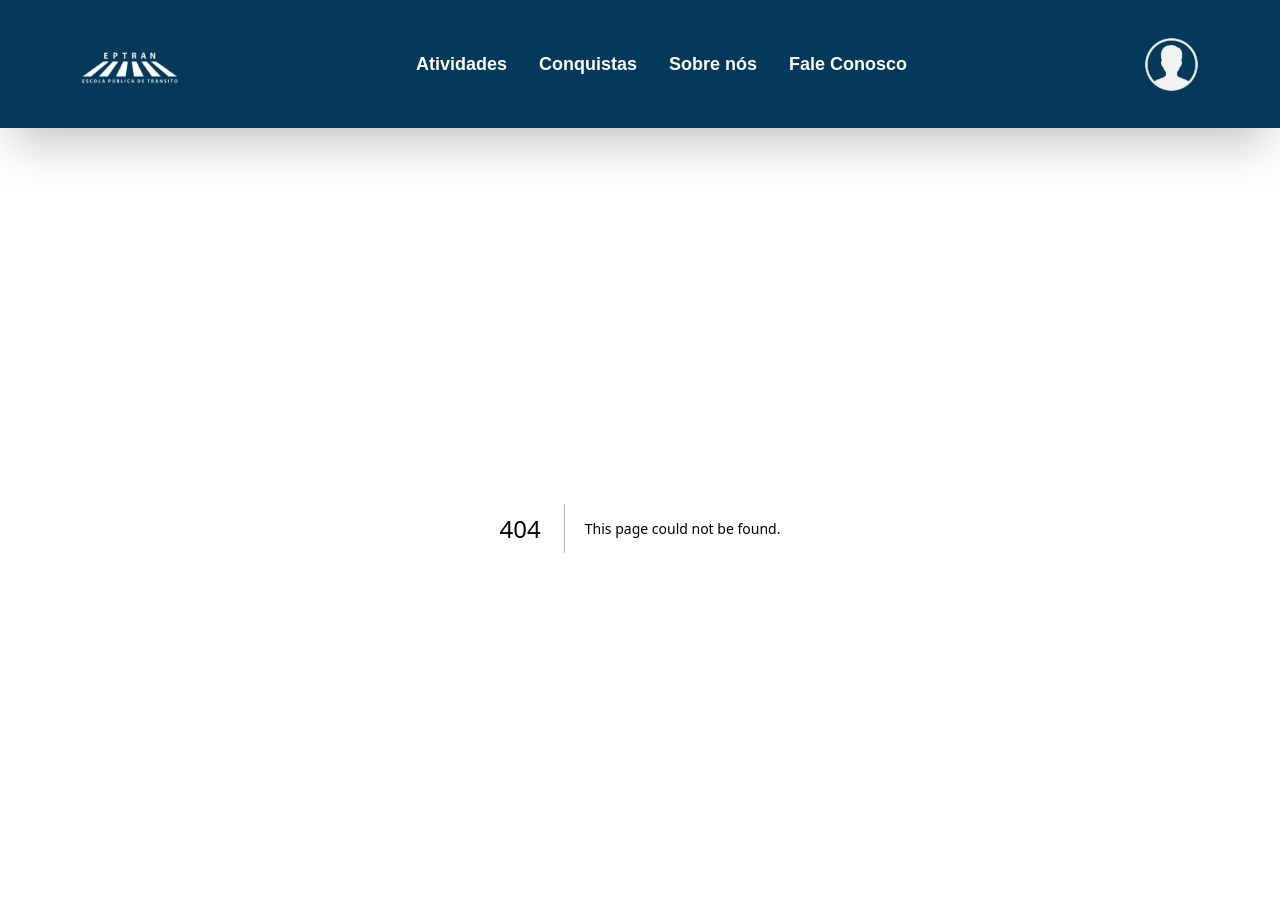
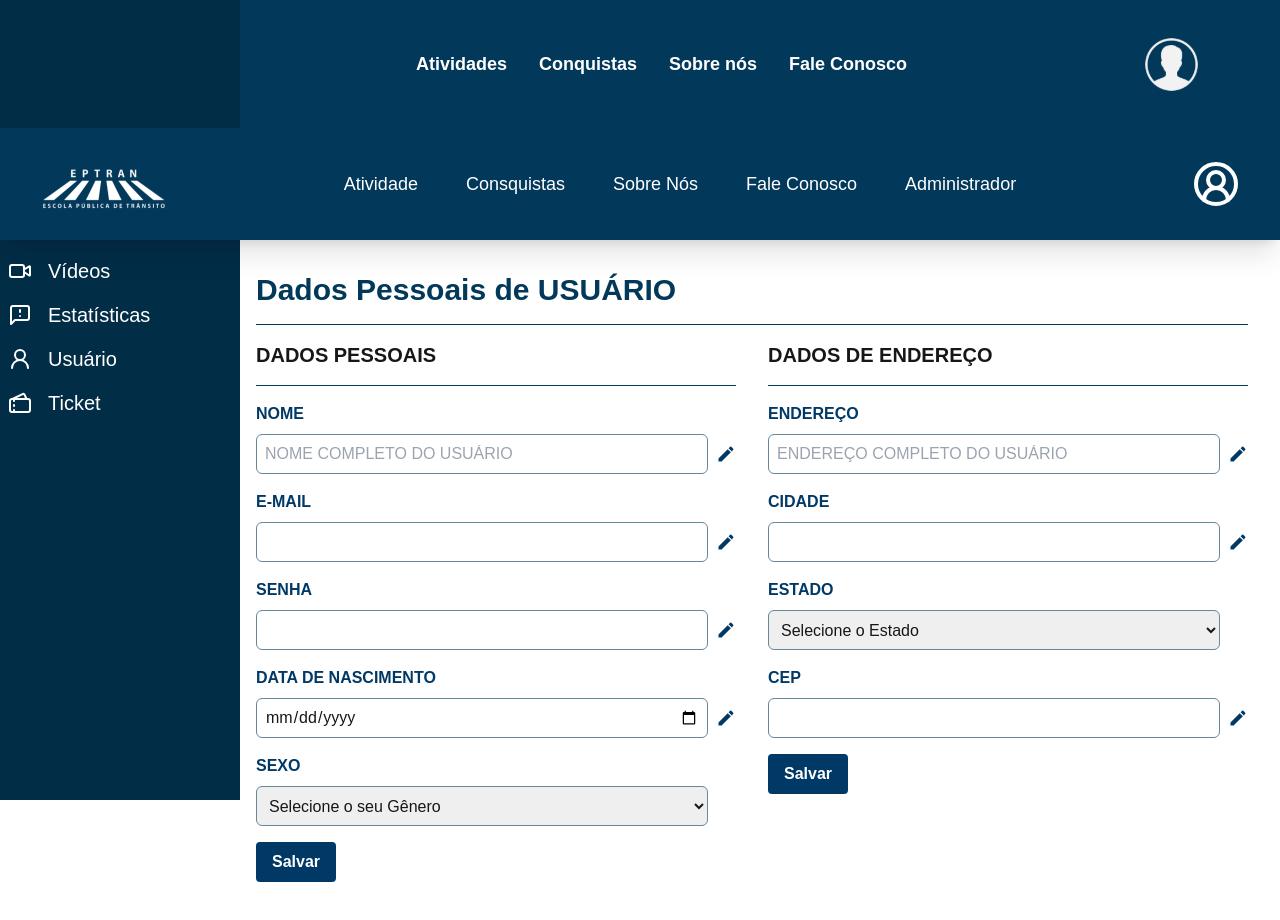
Before and after one commit to mat-cesconetto/eptran, a Next.js app in the folder eptran_nextjs/: page /adm/dados-usuarios in a window 1280 px wide. Before the commit this address had no page. Shown: the top 920 px of the page. Built offline with nearby package versions, Linux system fonts and the light colour scheme.

Commit message:
Dados Usuarios

```diff
--- /dev/null
+++ b/eptran_nextjs/src/app/adm/dados-usuarios/page.tsx
@@ -0,0 +1,206 @@
+"use client";
+
+import React, { useState } from 'react';
+
+interface FormData {
+  nome: string;
+  email: string;
+  senha: string;
+  dataNascimento: string;
+  sexo: string;
+  endereco: string;
+  cidade: string;
+  estado: string;
+  cep: string;
+}
+
+export default function DadosUsuarios() {
+  const [formData, setFormData] = useState<FormData>({
+    nome: '',
+    email: '',
+    senha: '',
+    dataNascimento: '',
+    sexo: '',
+    endereco: '',
+    cidade: '',
+    estado: '',
+    cep: '',
+  });
+
+  const handleInputChange = (e: React.ChangeEvent<HTMLInputElement | HTMLSelectElement>) => {
+    const { id, value } = e.target;
+    setFormData(prevData => ({
+      ...prevData,
+      [id]: value,
+    }));
+  };
+
+  const handleSubmit = (e: React.FormEvent<HTMLFormElement>) => {
+    e.preventDefault();
+    console.log('Form data submitted:', formData);
+    // Here you would typically send the data to your backend
+  };
+
+  return (
+    <main className="w-full min-h-screen p-4 md:p-8 lg:pl-64 lg:pt-36 lg:mr-80">
+      <h1 className="text-darkBlue-500 font-bold text-2xl md:text-3xl mb-4">
+        Dados Pessoais de USUÁRIO
+      </h1>
+      <hr className="bg-darkBlue-500 my-4 border-1 border-darkBlue-500 rounded-full" />
+
+      <div className="grid md:grid-cols-2 gap-8">
+        <div>
+          <h2 className="text-xl font-semibold mb-4">DADOS PESSOAIS</h2>
+          <hr className="bg-darkBlue-400 w-full my-4 border-1 border-darkBlue-500 rounded-full" />
+
+          <form onSubmit={handleSubmit} className="space-y-4">
+            <InputField
+              label="NOME"
+              id="nome"
+              type="text"
+              placeholder="NOME COMPLETO DO USUÁRIO"
+              value={formData.nome}
+              onChange={handleInputChange}
+            />
+            <InputField
+              label="E-MAIL"
+              id="email"
+              type="email"
+              value={formData.email}
+              onChange={handleInputChange}
+            />
+            <InputField
+              label="SENHA"
+              id="senha"
+              type="password"
+              value={formData.senha}
+              onChange={handleInputChange}
+            />
+            <InputField
+              label="DATA DE NASCIMENTO"
+              id="dataNascimento"
+              type="date"
+              value={formData.dataNascimento}
+              onChange={handleInputChange}
+            />
+            <div className="space-y-2 w-auto mr-7">
+              <label htmlFor="sexo" className="block font-semibold text-darkBlue-400">
+                SEXO
+              </label>
+              <select
+                id="sexo"
+                className="w-full border-darkBlue-300 border rounded-md h-10 px-2"
+                value={formData.sexo}
+                onChange={handleInputChange}
+              >
+                <option value="" disabled>Selecione o seu Gênero</option>
+                <option value="Feminino">Feminino</option>
+                <option value="Masculino">Masculino</option>
+                <option value="Prefiro não Informar">Prefiro não Informar</option>
+              </select>
+            </div>
+            <button
+              className="bg-darkBlue-400 hover:bg-darkBlue-600 text-white font-bold py-2 px-4 rounded w-full md:w-auto"
+              type="submit"
+            >
+              Salvar
+            </button>
+          </form>
+        </div>
+
+        <div>
+          <h2 className="text-xl font-semibold mb-4">DADOS DE ENDEREÇO</h2>
+          <hr className="bg-darkBlue-400 w-full my-4 border-1 border-darkBlue-500 rounded-full" />
+
+          <form onSubmit={handleSubmit} className="space-y-4">
+            <InputField
+              label="ENDEREÇO"
+              id="endereco"
+              type="text"
+              placeholder="ENDEREÇO COMPLETO DO USUÁRIO"
+              value={formData.endereco}
+              onChange={handleInputChange}
+            />
+            <InputField
+              label="CIDADE"
+              id="cidade"
+              type="text"
+              value={formData.cidade}
+              onChange={handleInputChange}
+            />
+            <div className="space-y-2 mr-7 w-auto">
+              <label htmlFor="estado" className="block font-semibold text-darkBlue-400">
+                ESTADO
+              </label>
+              <select
+                id="estado"
+                className="w-full border-darkBlue-300 border rounded-md h-10 px-2"
+                value={formData.estado}
+                onChange={handleInputChange}
+              >
+                <option value="" disabled>Selecione o Estado</option>
+                <option value="São Paulo">São Paulo</option>
+                <option value="Rio de Janeiro">Rio de Janeiro</option>
+                <option value="Minas Gerais">Minas Gerais</option>
+                <option value="Bahia">Bahia</option>
+                <option value="Outros">Outros</option>
+              </select>
+            </div>
+            <InputField
+              label="CEP"
+              id="cep"
+              type="text"
+              value={formData.cep}
+              onChange={handleInputChange}
+            />
+            <button
+              className="bg-darkBlue-400 hover:bg-darkBlue-600 text-white font-bold py-2 px-4 rounded w-full md:w-auto"
+              type="submit"
+            >
+              Salvar
+            </button>
+          </form>
+        </div>
+      </div>
+    </main>
+  );
+}
+
+interface InputFieldProps {
+  label: string;
+  id: string;
+  type: string;
+  placeholder?: string;
+  value: string;
+  onChange: (e: React.ChangeEvent<HTMLInputElement>) => void;
+}
+
+function InputField({ label, id, type, placeholder, value, onChange }: InputFieldProps) {
+  return (
+    <div className="space-y-2">
+      <label htmlFor={id} className="block font-semibold text-darkBlue-400">
+        {label}
+      </label>
+      <div className="flex items-center">
+        <input
+          className="w-full border-darkBlue-300 border rounded-md h-10 px-2"
+          placeholder={placeholder}
+          type={type}
+          id={id}
+          value={value}
+          onChange={onChange}
+        />
+        <svg
+          width="20"
+          height="20"
+          viewBox="0 0 18 18"
+          xmlns="http://www.w3.org/2000/svg"
+          fill="#003966"
+          className="ml-2 flex-shrink-0"
+        >
+          <path d="M2.25,12.9378906 L2.25,15.75 L5.06210943,15.75 L13.3559575,7.45615192 L10.5438481,4.64404249 L2.25,12.9378906 Z M15.5306555,5.28145396 C15.8231148,4.98899458 15.8231148,4.5165602 15.5306555,4.22410082 L13.7758992,2.46934454 C13.4834398,2.17688515 13.0110054,2.17688515 12.718546,2.46934454 L11.3462366,3.84165394 L14.1583461,6.65376337 L15.5306555,5.28145396 Z" />
+        </svg>
+      </div>
+    </div>
+  );
+}
--- a/eptran_nextjs/src/app/adm/layout.tsx
+++ b/eptran_nextjs/src/app/adm/layout.tsx
@@ -29,8 +29,12 @@ export default function RootLayout({
       <body
         className={`${geistSans.variable} ${geistMono.variable} antialiased`}
       >
-        <NavBarBafo />
-        {children}
+        <div>
+          <div>
+            <NavBarBafo />
+            {children}
+          </div>
+        </div>
       </body>
     </html>
   );
```
